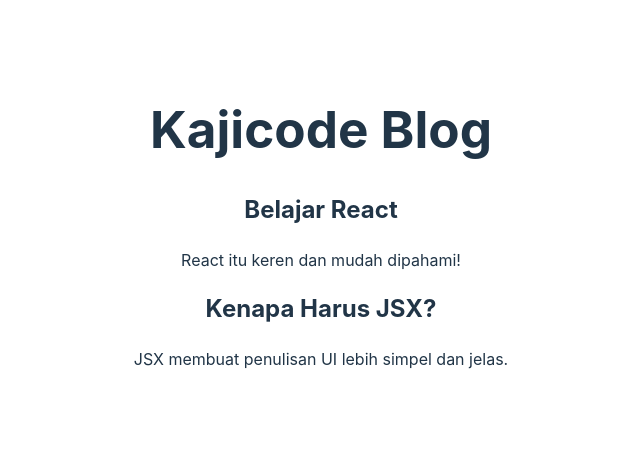
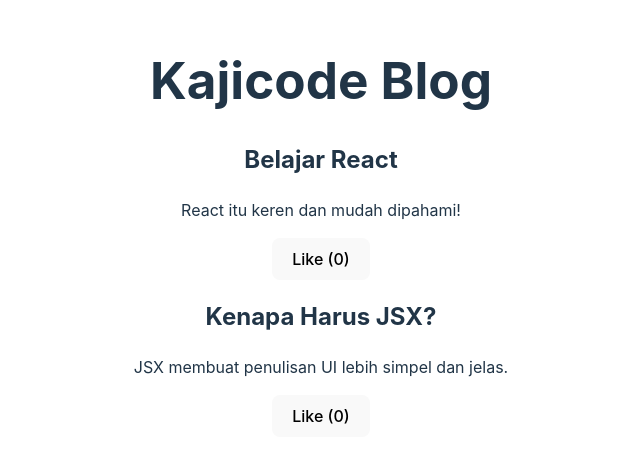
Before and after one commit to ziyad1412/Frontend-Path, a React (Vite) app: page / in a window 1280 px wide. Shown: the part 173-636 px from the top of the page, without its empty margins (319-959 px from the left). Built offline with nearby package versions, Linux system fonts and the light colour scheme.

Commit message:
Materi 4

```diff
--- a/src/BlogPost.jsx
+++ b/src/BlogPost.jsx
@@ -1,8 +1,19 @@
+import { useState } from "react";
+
 function BlogPost(props) {
+  // State untuk menyimpan jumlah Like
+  const [likes, setLikes] = useState(0);
+
+  // Function untuk menambah Like
+  const handleLike = () => {
+    setLikes(likes + 1);
+  };
+
   return (
     <div className="blog-post">
       <h2>{props.title}</h2>
       <p>{props.content}</p>
+      <button onClick={handleLike}>Like ({likes})</button>
     </div>
   );
 }
```
